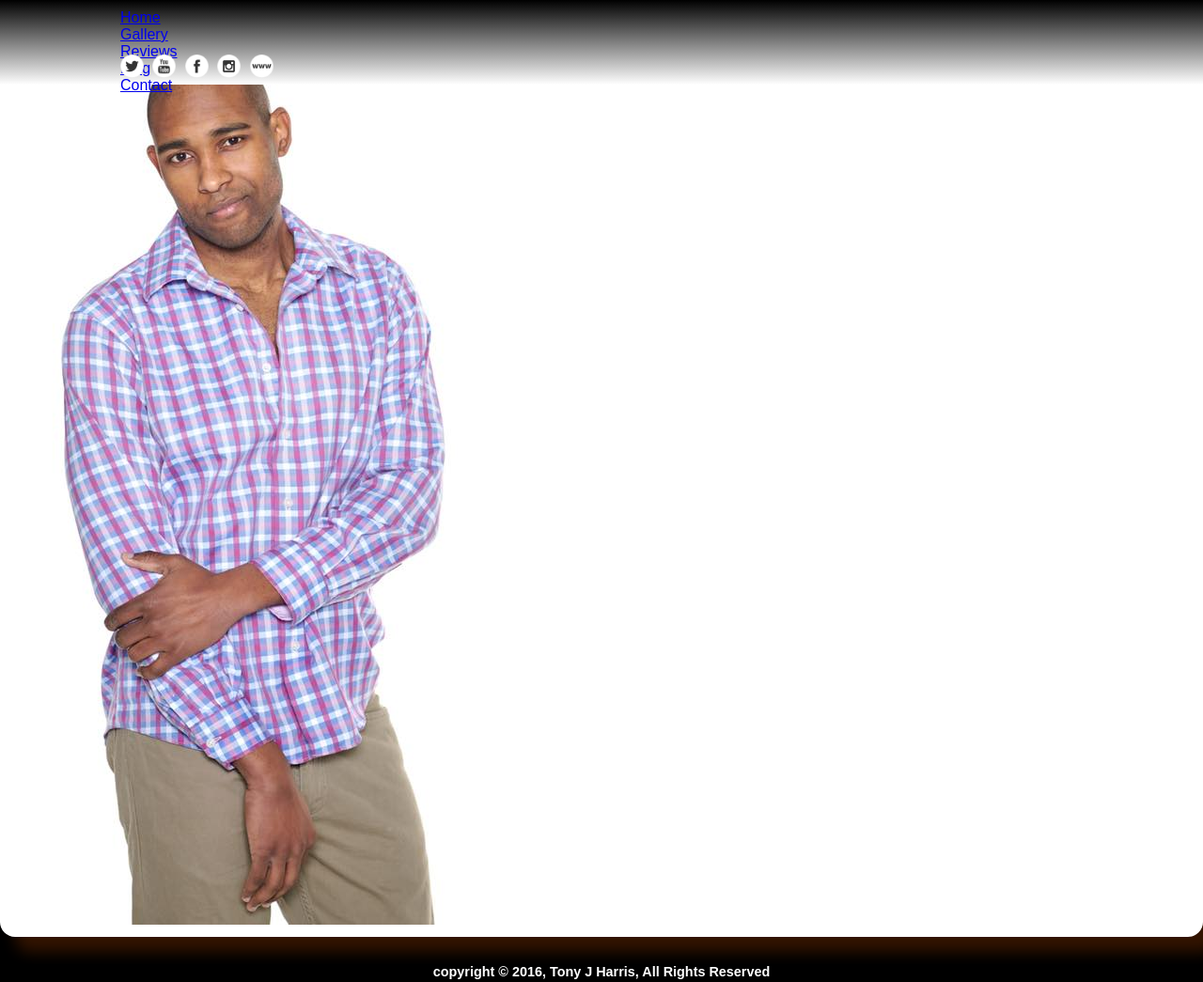
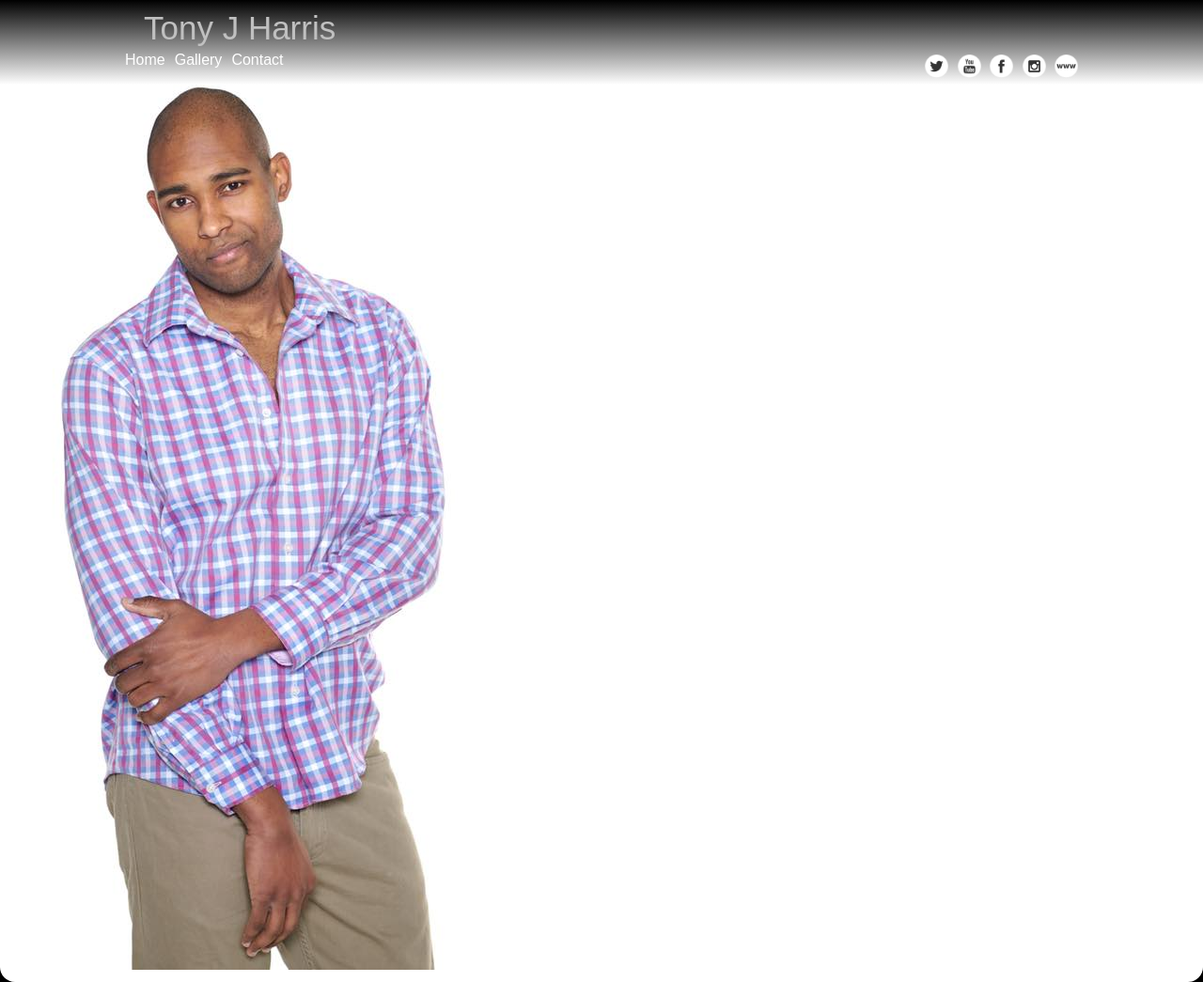
Before and after one commit to cmoskowitz84/cmoskowitz84.github.io, a plain HTML site: page index.html in a window 1280 px wide. Shown: the top 1045 px of the page at 94% size. Drawn offline with Linux system fonts and the light colour scheme.

Commit message:
fixed menus

```diff
--- a/css/stylesheet.css
+++ b/css/stylesheet.css
@@ -11,16 +11,6 @@ img {
 
 /* Styles for Mobile Layout */
 
-/* Style for the header specifies top margin, background color, rounded corners, and center align content */
-header {
-	font-family: Verdana, Arial, serif;
-	font-size: 2em;
-	margin-top: 0.2em;
-	margin-bottom: 0.3em;
-	text-align: center;
-	padding: 0.2em;
-	color: #00008d;
-}
 
 #banner {
 	padding-top: 10px;
@@ -44,6 +34,7 @@ header {
 	color: silver;
 	float: left;
 	padding-left: 25px;
+	margin: 0;
 }
 
 #socialLinks li img {
@@ -53,20 +44,18 @@ header {
 }
 
 #socialLinks {
-	padding-top: 3em;
+	padding-top: 0.5em;
 	color: white;
 	float: right;
-	position: fixed;
 }
 
-#socialLinks li {
-	display: inline;
-	visibility: hidden;
+.socialLinks li {
+	display: none;
 }
 
 #socialLinks li img:hover {
+	width: 30px;
 	height: 30px;
-	width: 30px;
 }
 
 #socialLinks img {
@@ -75,45 +64,57 @@ header {
 	padding-right: 5px;
 }
 
+#mainnav {
+	clear: both;
+}
+
+#mainnav li{
+	float: left;
+}
+
+#mainnav li a{
+	display: block;
+	color: white;
+	padding: 5px;
+}
+
+#mainnav li a:hover{
+	font-weight: bold;
+}
+
 /* collapsible menu */
 .socialLinks.responsive {position: relative;}
 .socialLinks.responsive a.icon {
 	width: 25px;
 	height: 25px;
 	padding-right: 5px;
+	padding-bottom: 5px;
 }
 
 .socialLinks.responsive a {
     float: none;
     display: block;
-    text-align: left;
 	visibility: visible;
+}
+
+.socialLinks.responsive li {
+	display: inline;
 }
 
 /* end collapsible menu */
 
-#backtotop {
-	float: left;
-	visibility: hidden;
-}
 
-/* Style for h1 */
-h1 {
-	font-size: 1em;
-
-}
-
-/* Style for the main specifies a block display, text properties, margins, padding, rounded corners, and borders  */
+/* Style for the main  */
 main {
 	background-color: white;
 	font-family: Georgia, "Times New Roman", sans-serif;
 	font-size: 1em;
-	margin-top: 0.5em;
+	margin-top: 4em;
 	padding: 0.5em;
 	border-radius: 1em;
 }
 
-/* Style for the footer specifies font size, text alignment, and top margin */
+/* Style for the footer */
 footer {
 	background-color: white;
 	color: black;
@@ -137,13 +138,9 @@ footer {
 @media only screen and (min-width: 600px) {
 
 
-/* Style specifies clear and margin for the main element */
+/* Style for the main element */
 main {
 	clear: left;
-}
-
-#backtotop {
-	visibility: visible;
 }
 
 /* Style hides the mobile class */
@@ -156,11 +153,6 @@ main {
 	display: inline;
 }
 
-#welcome-container {
-	display: inline-block;
-	background-color: blue;
-}
-
 #banner p {
 	font: 35px sans-serif;
 }
@@ -169,12 +161,11 @@ main {
     display: none;
 }
 
-#socialLinks li {
-	visibility: visible;
+.socialLinks li {
+	display: inline;
 }
 
 #socialLinks {
-	padding-top: 3em;
 	color: white;
 	float: right;
 }
@@ -185,38 +176,14 @@ main {
 /* Styles for desktop viewport */
 @media only screen and (min-width: 950px) {
 
-/* Style specifies width for container */
-#container {
-	width: 80%;
-}
-
-/* Style for main specifies border, border radius, box-shadow, and margin */
-main {
-		border: none;
-		border-radius: 1em;
-		box-shadow: 1em 1em 1em #331400;
-		margin-top: 1em;
-		overflow: auto;
-}
-
-/* Style specifies a gradient for the body element */
-banner {
-	position: fixed;
-}
-
-#socialLinks .icon {
-    display: none;
-}
-
-
 footer {
 	background-color: black;
 	color: white;
 }
 }
 
-/* Styles for desktop viewport */
-@media only screen and (min-width: 950px) {
+/* Styles for super small viewport */
+@media only screen and (max-width: 250px) {
 #banner p {
 	display: none;
 }
--- a/index.html
+++ b/index.html
@@ -1,5 +1,5 @@
 <!DOCTYPE html>
-<!-- This website template was created by: Chris Moskowitz, 3/11/2018 -->
+<!-- This website template was created by: Chris Moskowitz, Code Louisville Front End Project -->
 <html lang="en">
 <head>
 	<link rel="stylesheet" href="css/normalize.css">
@@ -16,26 +16,25 @@
 	<div id="banner">
 		<div id="banner-top">
 		<p>Tony J Harris</p>
+		<div class="mainnav" id="mainnav">
+		<ul>
+			<li><a>Home</a></li>
+			<li><a>Gallery</a></li>
+			<li><a>Contact</a></li>
+		</ul>
+		</div>  <!-- end of main-nav div -->
+		</div> <!-- end of banner top div -->
+
 		<div class="socialLinks" id="socialLinks">
 		<ul>
-			<li><a href="https://twitter.com/ynotjharris" target="_blank"><img src="images/twitter.png"></a></li>
-			<li><a href="https://www.youtube.com/channel/UCeK0N7ZqnvC87ENGVoatK6Q" target="_blank"><img src="images/youtube.png"></a></li>
-			<li><a href="https://www.facebook.com/ynotjharris/" target="_blank"><img src="images/fb.png"></a></li>
-			<li><a href="https://www.instagram.com/ynotjharris/" target="_blank"><img src="images/insta.png"></a></li>
-			<li><a href="http://www.comfortcalzone.com" target="_blank"><img src="images/link.png"></a></li>
-			<a href="javascript:void(0);" class="icon" onclick="navMenu()"><img src="images/follow.png"></a>
+			<a href="javascript:void(0);" class="icon" onclick="navMenu()"><img src="images/follow.png" alt="menu link"></a>
+			<li><a href="https://twitter.com/ynotjharris" target="_blank"><img src="images/twitter.png" alt="twitter link"></a></li>
+			<li><a href="https://www.youtube.com/channel/UCeK0N7ZqnvC87ENGVoatK6Q" target="_blank"><img src="images/youtube.png" alt="youtube link"></a></li>
+			<li><a href="https://www.facebook.com/ynotjharris/" target="_blank"><img src="images/fb.png" alt="facebook link"></a></li>
+			<li><a href="https://www.instagram.com/ynotjharris/" target="_blank"><img src="images/insta.png" alt="instagram link"></a></li>
+			<li><a href="http://www.comfortcalzone.com" target="_blank"><img src="images/link.png" alt="comfort calzone link"></a></li>
 		</ul>
 		</div> <!-- end of social links div -->
-		</div>
-		<div class="main-nav" id="main-nav">
-		<ul>
-			<li><a href="https://twitter.com/ynotjharris" target="_blank">Home</a></li>
-			<li><a href="https://www.youtube.com/channel/UCeK0N7ZqnvC87ENGVoatK6Q" target="_blank">Gallery</a></li>
-			<li><a href="https://www.facebook.com/ynotjharris/" target="_blank">Reviews</a></li>
-			<li><a href="https://www.instagram.com/ynotjharris/" target="_blank">Blog</a></li>
-			<li><a href="http://www.comfortcalzone.com" target="_blank">Contact</a></li>
-		</ul>
-		</div>  <!-- end of main- nav div -->
 	</div><!-- end of banner div -->
 
 	<main>
```
